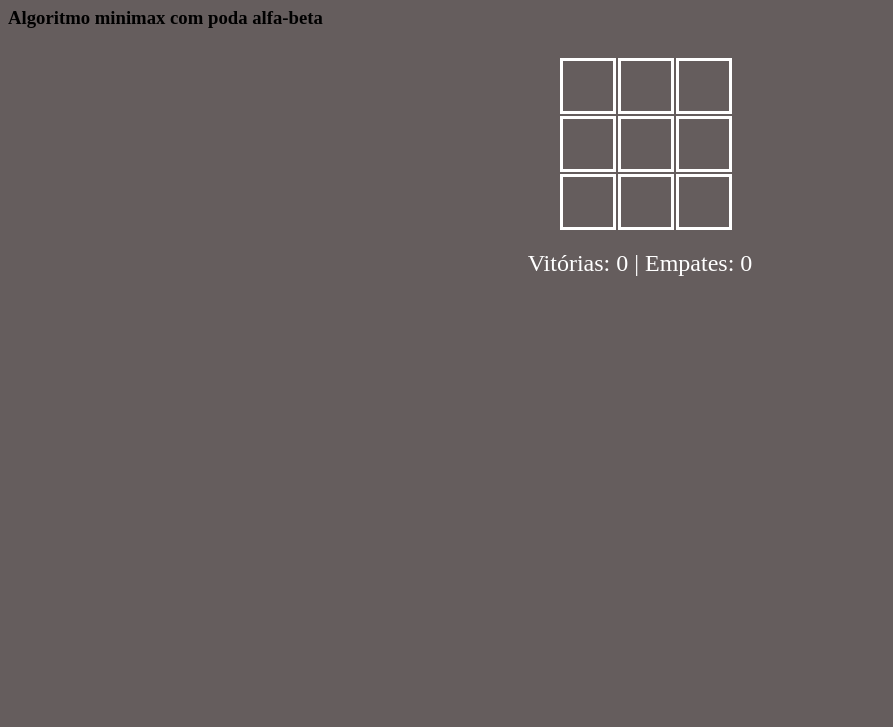
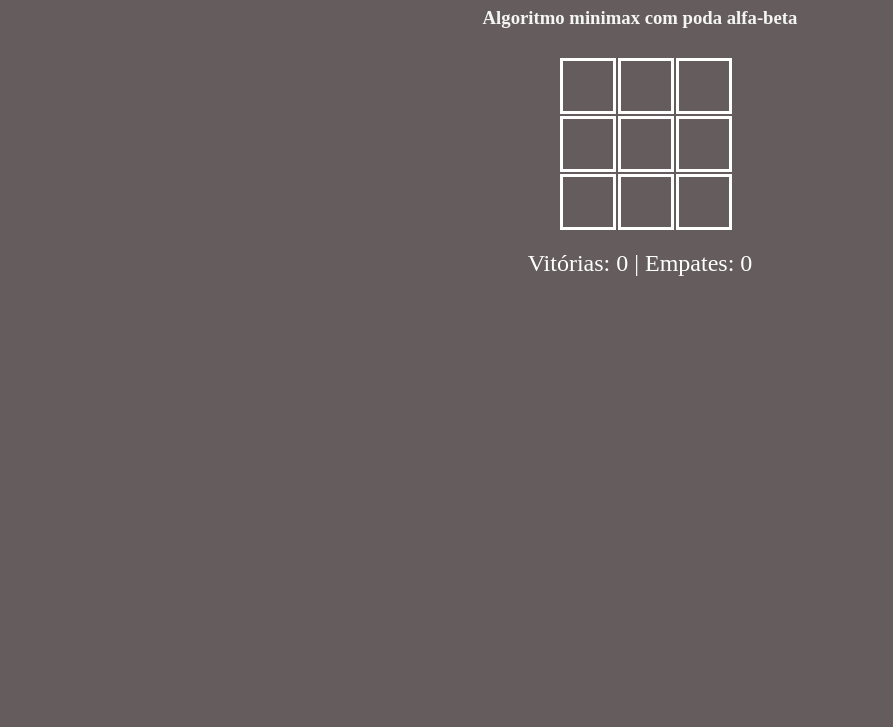
Before and after one commit to Mateus987/Algoritmo-Minimax, a plain HTML site: page Minimax_X_jogador/index.html in a window 1280 px wide. Shown: the part 73-800 px from the top of the page, without its empty margins (0-893 px from the left). Drawn offline with Linux system fonts and the light colour scheme.

Commit message:
alteração do css

```diff
--- a/Minimax_X_jogador/source.css
+++ b/Minimax_X_jogador/source.css
@@ -1,4 +1,4 @@
- h1 h3{
+ h1, h3{
     color: whitesmoke;
     text-align: center;
   }
```
